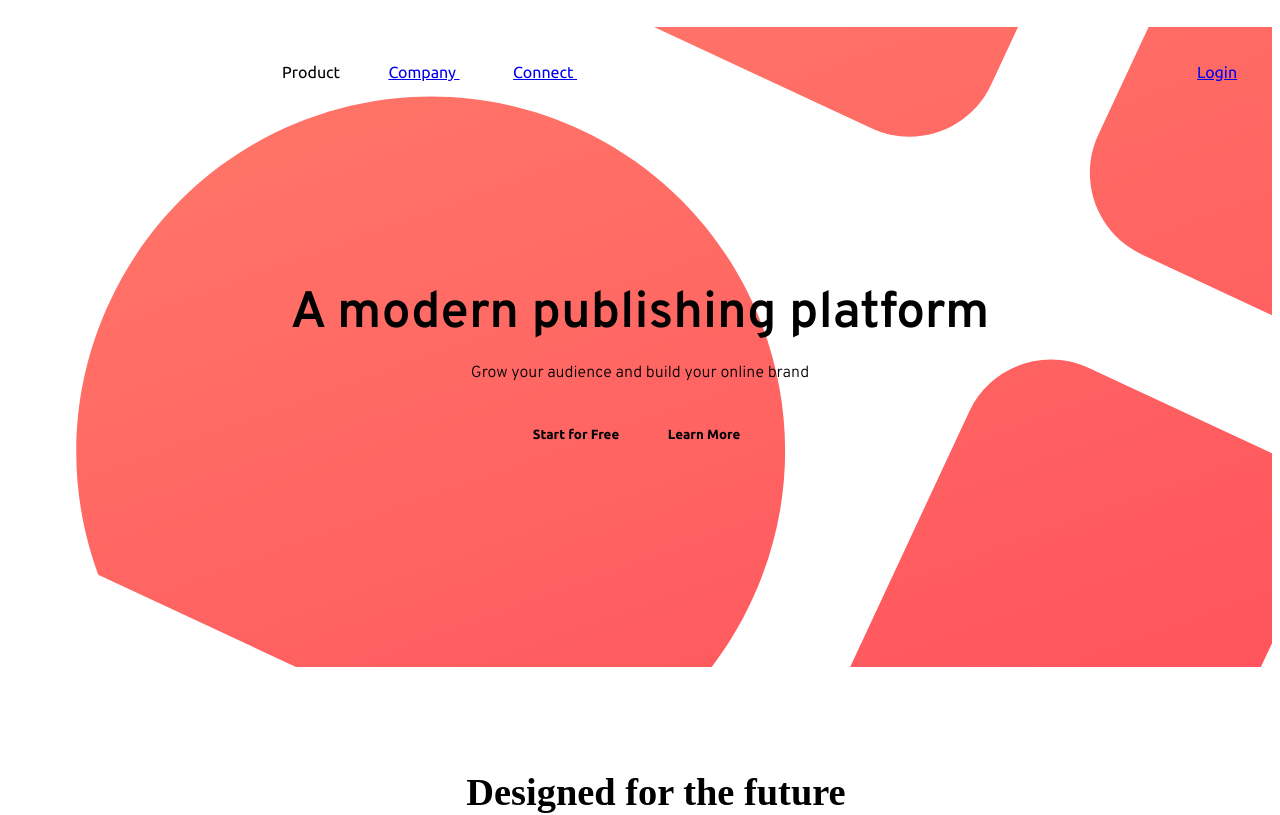
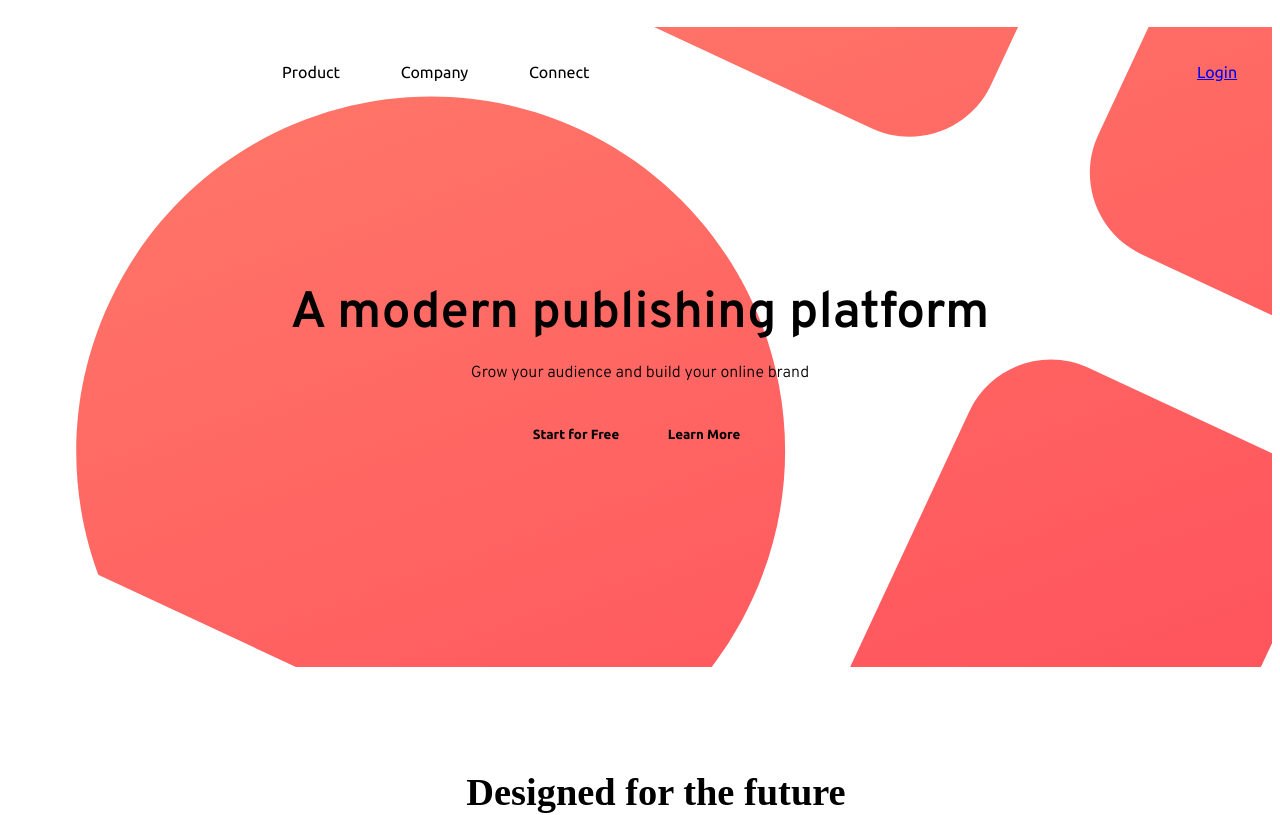
Before and after one commit to DanteBenicio/blogr-landing-page-react, a React (Vite) app: page / in a window 1280 px wide. Shown: the top 815 px of the page. Built offline with nearby package versions, Linux system fonts and the light colour scheme; the HTML template or start-up script is replaced by a standard one.

Commit message:
add onClick and changed a element to span

```diff
--- a/src/components/Navbar/index.tsx
+++ b/src/components/Navbar/index.tsx
@@ -48,16 +48,16 @@ export default function Navbar({ burger, toggleBurgerValue }: NavbarProps) {
                 <p className="option">LinkedIn</p>
               </div>
             </li>
-            <li onClick={e => showOptions(e)}>
-              <a href="#">Company <ArrowLight /></a>
+            <li onClick={e => showOptions(e)} role="menuitem">
+              <span>Company <ArrowLight /></span>
               <div className="options_container">
                 <p className="option">Contact</p>
                 <p className="option">Newsletter</p>
                 <p className="option">LinkedIn</p>
               </div>
             </li>
-            <li onClick={e => showOptions(e)}>
-              <a href="#">Connect <ArrowLight /></a>
+            <li onClick={e => showOptions(e)} role="menuitem">
+              <span>Connect <ArrowLight /></span>
               <div className="options_container">
                 <p className="option">Contact</p>
                 <p className="option">Newsletter</p>
```
